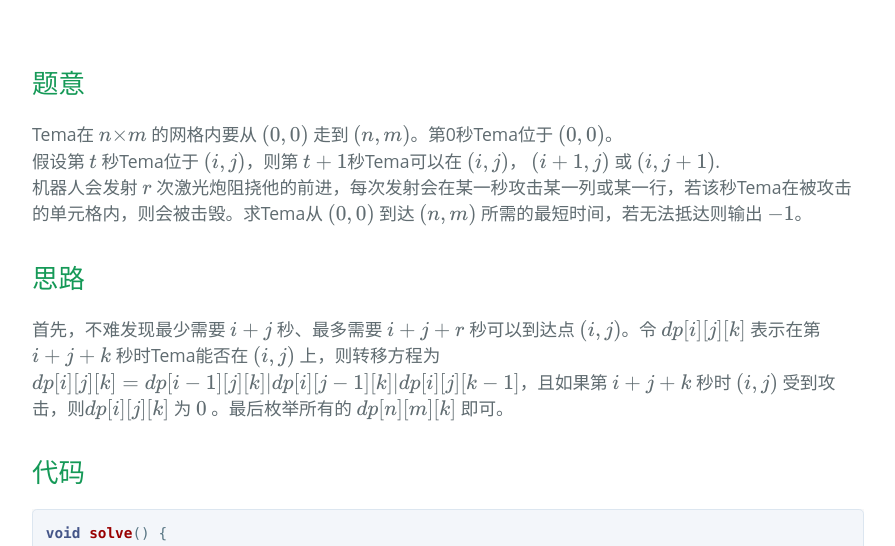
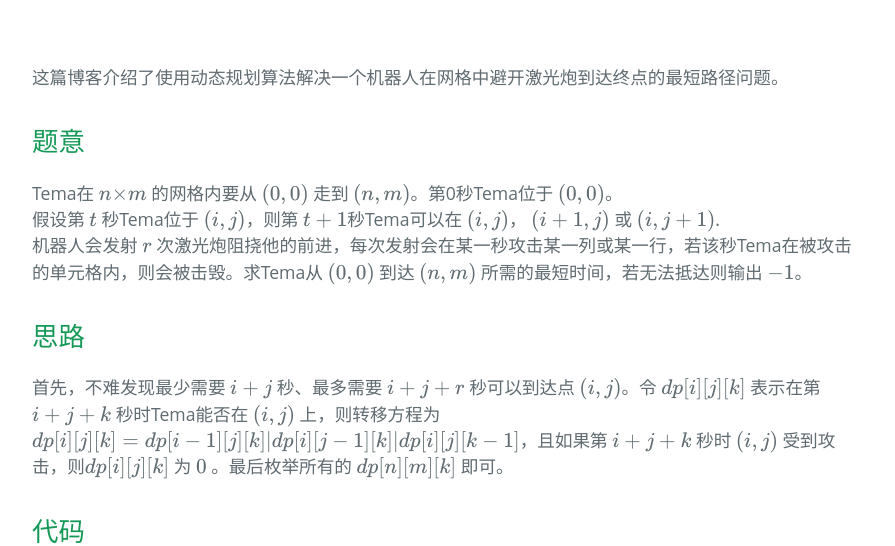
Before and after one commit to BuaaCzx/BuaaCzx.github.io, a Jekyll site: the page built from _posts/2023-6-30-CF1840F.md, in a window 1280 px wide and 900 px high, cut to the strip 354-900 px from the top of the window. Shown: the whole strip, without its empty margins (192-1087 px from the left). Built offline with Jekyll 4.4.1, drawn with Linux system fonts in a browser that asks for light colours; some web fonts are replaced; formulas are drawn with MathJax 3.

Commit message:
Update 2023-6-30-CF1840F.md

```diff
--- a/_posts/2023-6-30-CF1840F.md
+++ b/_posts/2023-6-30-CF1840F.md
@@ -3,6 +3,8 @@ layout: post
 title: CF1840F Railguns
 tags: 做题补题记录
 ---
+
+这篇博客介绍了使用动态规划算法解决一个机器人在网格中避开激光炮到达终点的最短路径问题。
 
 ## 题意
 Tema在 $n×m$ 的网格内要从 $(0,0)$ 走到 $(n,m)$。第0秒Tema位于 $(0,0)$。
```
